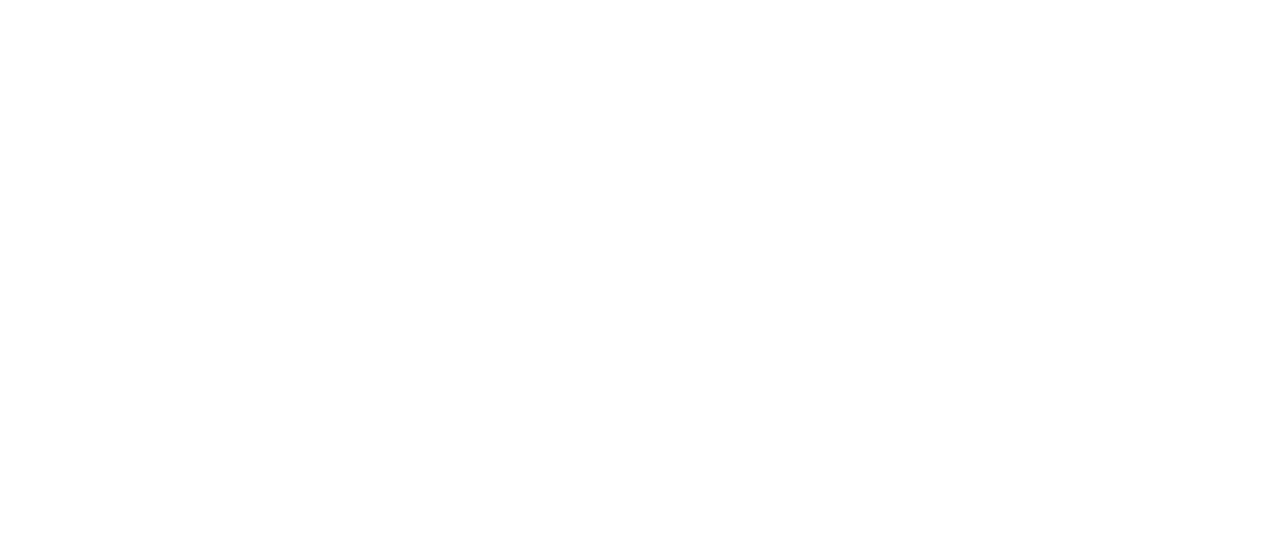
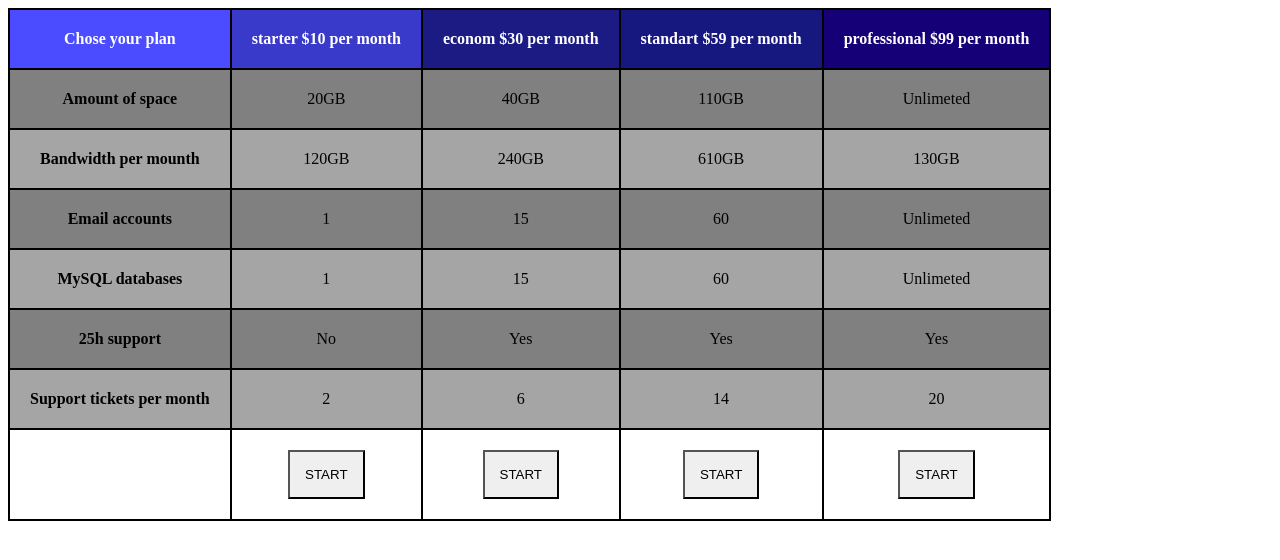
Before and after one commit to SineykoMikhail/new-tabl, a plain HTML site: page index.html in a window 1280 px wide. Drawn offline with Linux system fonts and the light colour scheme.

Commit message:
add text to tabl

```diff
--- a/index.html
+++ b/index.html
@@ -7,5 +7,70 @@
     <title>Таблица</title>
     <link rel="stylesheet" href="./style.css" />
   </head>
-  <body><thead><tr><td></td></tr></thead></body>
+  <body>
+    <table>
+      <thead>
+        <tr>
+          <th>Chose your plan</th>
+          <th>starter $10 per month</th>
+          <th>econom $30 per month</th>
+          <th>standart $59 per month</th>
+          <th>professional $99 per month</th>
+        </tr>
+      </thead>
+      <tbody>
+        <tr>
+          <th>Amount of space</th>
+          <td>20GB</td>
+          <td>40GB</td>
+          <td>110GB</td>
+          <td>Unlimeted</td>
+        </tr>
+        <tr>
+          <th>Bandwidth per mounth</th>
+          <td>120GB</td>
+          <td>240GB</td>
+          <td>610GB</td>
+          <td>130GB</td>
+        </tr>
+        <tr>
+          <th>Email accounts</th>
+          <td>1</td>
+          <td>15</td>
+          <td>60</td>
+          <td>Unlimeted</td>
+        </tr>
+        <tr>
+          <th>MySQL databases</th>
+          <td>1</td>
+          <td>15</td>
+          <td>60</td>
+          <td>Unlimeted</td>
+        </tr>
+        <tr>
+          <th>25h support</th>
+          <td>No</td>
+          <td>Yes</td>
+          <td>Yes</td>
+          <td>Yes</td>
+        </tr>
+        <tr>
+          <th>Support tickets per month</th>
+          <td>2</td>
+          <td>6</td>
+          <td>14</td>
+          <td>20</td>
+        </tr>
+      </tbody>
+      <tfoot>
+        <tr>
+          <td></td>
+          <td><button type="button">START</button></td>
+          <td><button type="button">START</button></td>
+          <td><button type="button">START</button></td>
+          <td><button type="button">START</button></td>
+        </tr>
+      </tfoot>
+    </table>
+  </body>
 </html>
--- a/style.css
+++ b/style.css
@@ -0,0 +1,39 @@
+td {
+  padding: 20px;
+  border: 2px solid black;
+  text-align: center;
+}
+th {
+  padding: 20px;
+  border: 2px solid black;
+  text-align: center;
+}
+table {
+  border-collapse: collapse;
+
+}
+thead {
+  color: white;
+}
+button {
+  padding: 15px;
+  border-radius: 0px;
+}
+
+thead th:nth-child(1) {
+  background-color: rgb(75, 75, 255);
+}
+thead th:nth-child(2) {
+  background-color: rgb(57, 57, 202);
+}
+thead th:nth-child(3) {
+  background-color: rgb(27, 27, 131);
+}
+thead th:nth-child(4) {
+  background-color: rgb(23, 23, 128);
+}
+thead th:nth-child(5) {
+  background-color: rgb(22, 0, 119);
+}
+tbody>tr:nth-child(2n+1)>th,tbody>tr:nth-child(2n+1)>td  {background-color:grey;}
+tbody>tr:nth-child(2n)>th,tbody>tr:nth-child(2n)>td  {background-color:rgb(165, 165, 165);}
```
